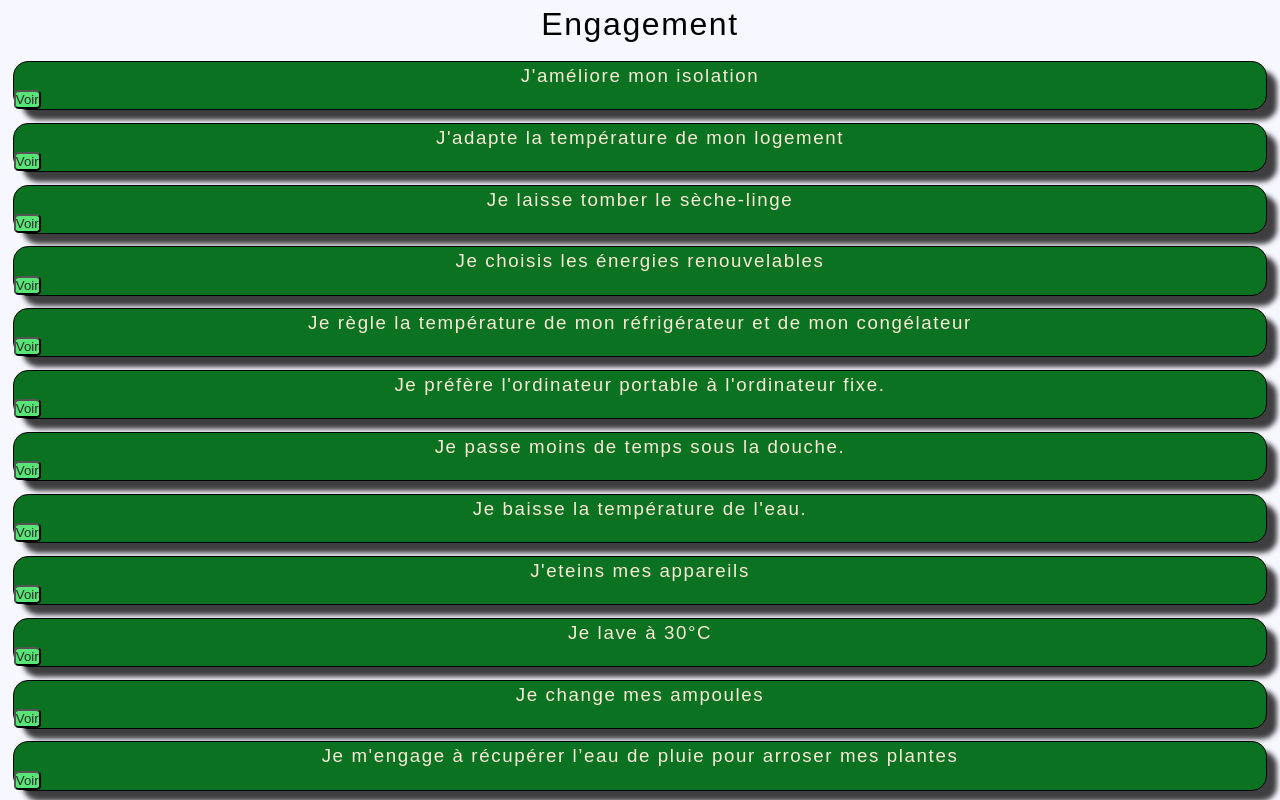
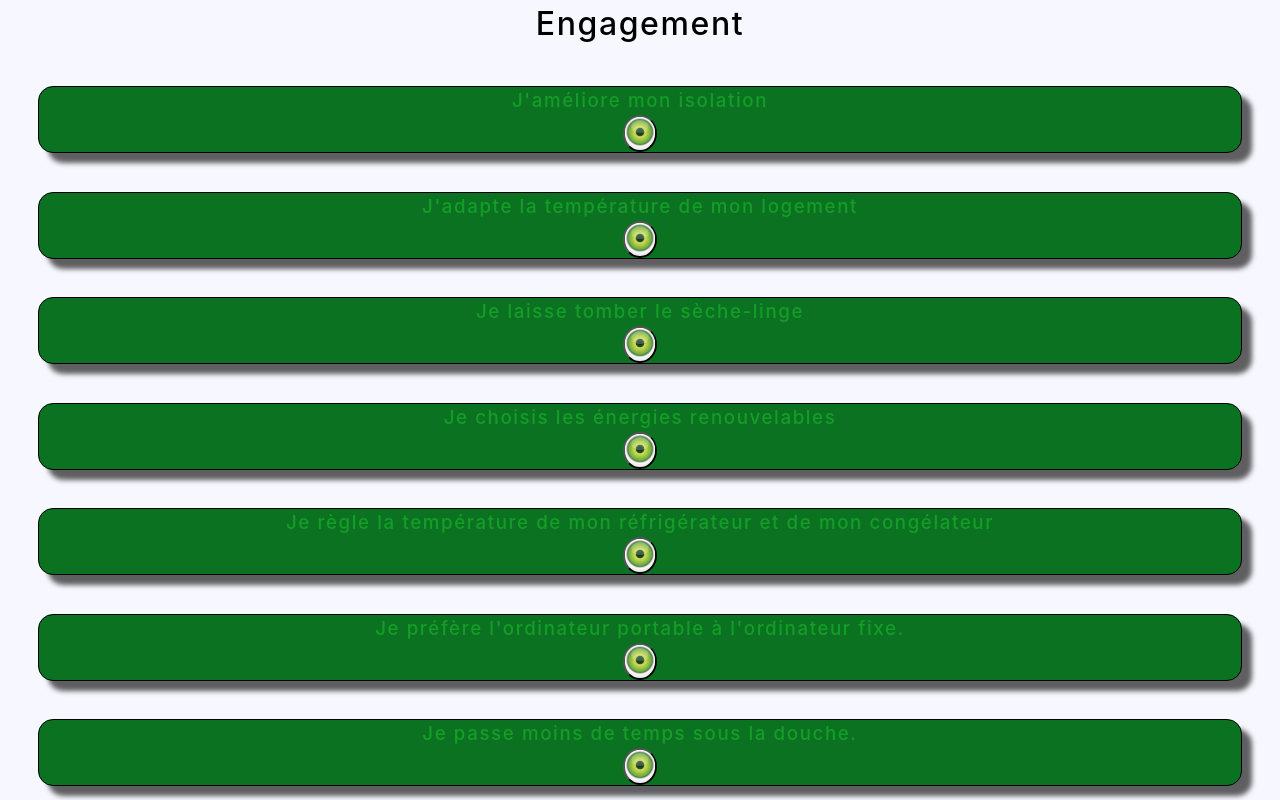
Before and after one commit to EtienneApi/A5thon-1, a React (Vite) app in the folder frontend/: page /engagement in a window 1280 px wide. Shown: the top 800 px of the page. Built offline with nearby package versions, Linux system fonts and the light colour scheme.

Commit message:
add eye in assets and finished css

```diff
--- a/frontend/src/CSS/engagement.css
+++ b/frontend/src/CSS/engagement.css
@@ -4,23 +4,47 @@
     flex: 1 1;
     border: 1px solid black;
     border-radius: 15px;
-    margin: 1%;
-    box-shadow: 10px 10px 5px 0px rgb(0 0 0 / 75%);
+    margin: 3%;
+    box-shadow: 10px 10px 5px 0px rgba(44, 43, 43, 0.75);
 
 }
 h2, h3{
     text-align: center;
-    color: antiquewhite;
+    color: #159e27;
+    font-family: -apple-system, BlinkMacSystemFont, 'Segoe UI', Roboto, Oxygen, Ubuntu, Cantarell, 'Open Sans', 'Helvetica Neue', sans-serif;
 }
 h1{
     text-align: center;
+    font-family: -apple-system, BlinkMacSystemFont, 'Segoe UI', Roboto, Oxygen, Ubuntu, Cantarell, 'Open Sans', 'Helvetica Neue', sans-serif;
 }
 .btn-green{
-    border-radius: 20%;
-    background-color: #57e576;
-    color: rgb(45, 44, 44);
+    border-radius: 50%;
+}
+.btn-red{
+
+    background-color: red;
+    border-radius: 50%;
 }
 .btn{
     display: flex;
     align-items: center;
+    justify-content: center;
 }
+.eye {
+
+    width: 30px;
+    height: 30px;
+}
+.details{
+    margin : 10px 0px;
+    text-align: center;
+    color: antiquewhite;
+    font-weight: bold;
+    font-size: 0.9rem;
+}
+.explications{
+    text-align: center;
+    margin: 20px;
+    color: white;
+    font-family: -apple-system, BlinkMacSystemFont, 'Segoe UI', Roboto, Oxygen, Ubuntu, Cantarell, 'Open Sans', 'Helvetica Neue', sans-serif;
+}
--- a/frontend/src/components/CardEngagement.jsx
+++ b/frontend/src/components/CardEngagement.jsx
@@ -11,7 +11,7 @@ function CardEngagement({ list }) {
         <h3>{list.text}</h3>
       </div>
       <div className="explication">
-        <EnSavoirPlus />
+        <EnSavoirPlus list={list} />
       </div>
     </div>
   );
--- a/frontend/src/components/EnSavoirPlus.jsx
+++ b/frontend/src/components/EnSavoirPlus.jsx
@@ -1,5 +1,6 @@
 import React, { useState } from "react";
 import "../CSS/engagement.css";
+import Eye from "@assets/eye.png";
 
 function EnSavoirPlus({ list }) {
   const [activ, setActive] = useState(false);
@@ -8,21 +9,20 @@ function EnSavoirPlus({ list }) {
     <div>
       <div className="btn">
         <button
+          type="button"
           className={activ ? "btn-red " : "btn-green"}
           onClick={() => setActive(!activ)}
         >
-          Voir
+          <img className="eye" src={Eye} alt={Eye} />
         </button>
       </div>
       <div>
         {activ ? (
           <div>
-            <h6>Plus de détails</h6>
-            <p>{list.explication}</p>
+            {/* <h6 className="details">Plus de détails</h6> */}
+            <p className="explications">{list.explication}</p>
           </div>
-        ) : (
-          ""
-        )}
+        ) : null}
       </div>
     </div>
   );
```
Also changed, not shown: frontend/src/assets/eye.png (added).
